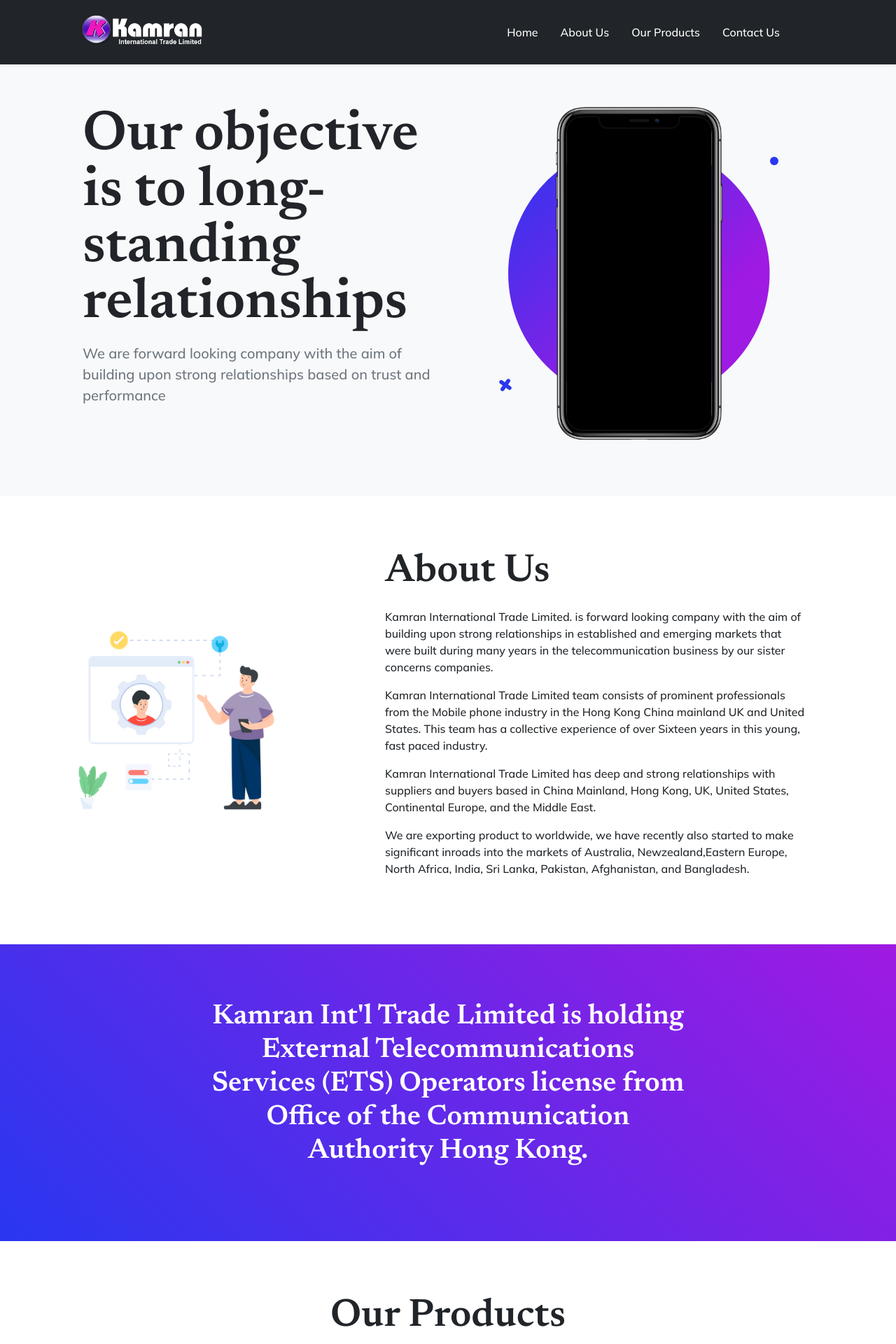
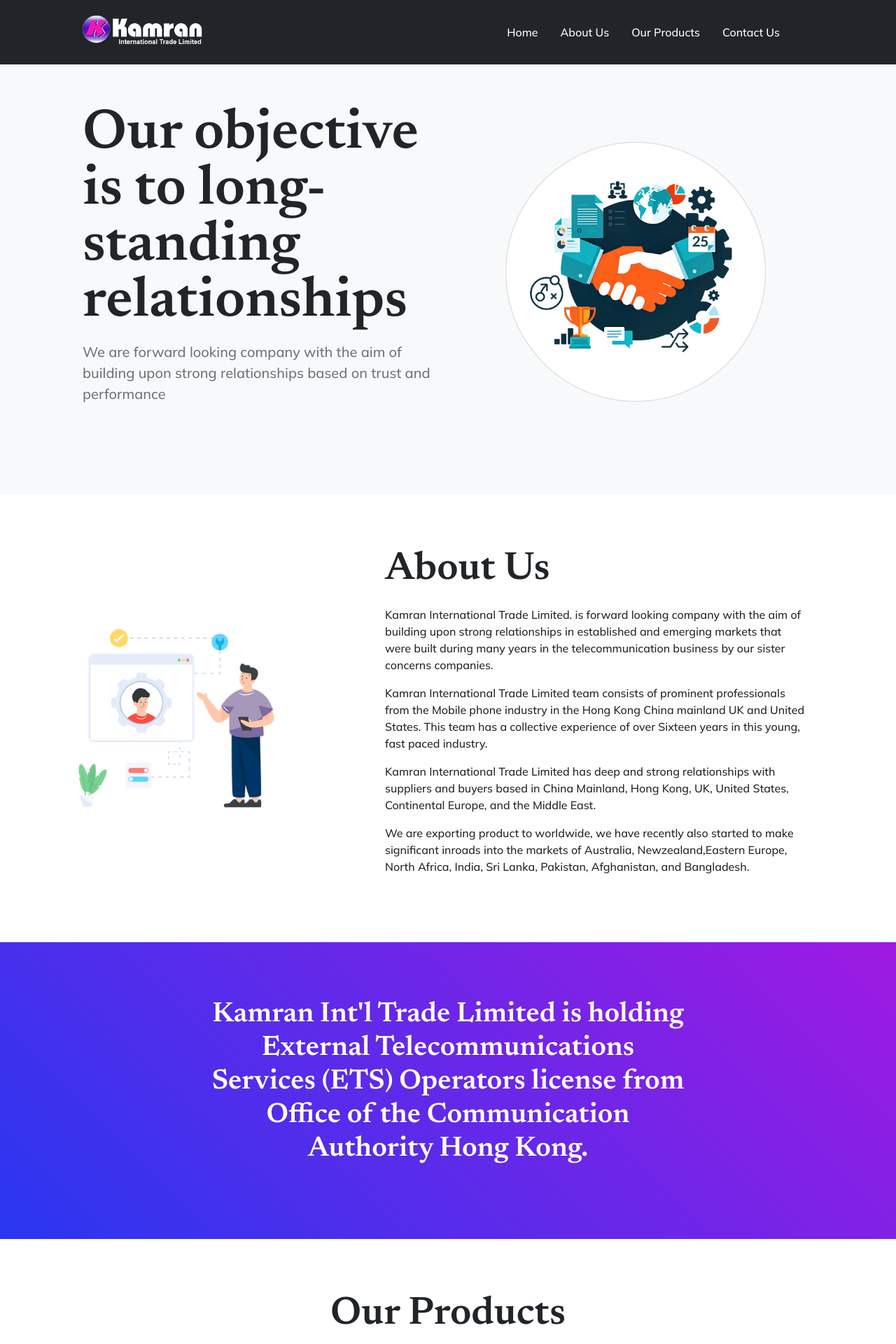
Before and after one commit to octopuscart/kmhk, a PHP site: page / in a window 1280 px wide. Shown: the top 1920 px of the page at 70% size. Run offline with PHP 8.4, Linux system fonts and the light colour scheme; grey boxes are pictures that could not be loaded.

Commit message:
changees

```diff
--- a/index.php
+++ b/index.php
@@ -55,31 +55,7 @@
                     </div>
                     <div class="col-lg-6">
                         <!-- Masthead device mockup feature-->
-                        <div class="masthead-device-mockup">
-                            <svg class="circle" viewBox="0 0 100 100" xmlns="http://www.w3.org/2000/svg">
-                            <defs>
-                            <linearGradient id="circleGradient" gradientTransform="rotate(45)">
-                            <stop class="gradient-start-color" offset="0%"></stop>
-                            <stop class="gradient-end-color" offset="100%"></stop>
-                            </linearGradient>
-                            </defs>
-                            <circle cx="50" cy="50" r="50"></circle></svg
-                            ><svg class="shape-1 d-none d-sm-block" viewBox="0 0 240.83 240.83" xmlns="http://www.w3.org/2000/svg">
-                            <rect x="-32.54" y="78.39" width="305.92" height="84.05" rx="42.03" transform="translate(120.42 -49.88) rotate(45)"></rect>
-                            <rect x="-32.54" y="78.39" width="305.92" height="84.05" rx="42.03" transform="translate(-49.88 120.42) rotate(-45)"></rect></svg
-                            ><svg class="shape-2 d-none d-sm-block" viewBox="0 0 100 100" xmlns="http://www.w3.org/2000/svg"><circle cx="50" cy="50" r="50"></circle></svg>
-                            <div class="device-wrapper">
-                                <div class="device" data-device="iPhoneX" data-orientation="portrait" data-color="black">
-                                    <div class="screen bg-black">
-                                        <!-- PUT CONTENTS HERE:-->
-                                        <!-- * * This can be a video, image, or just about anything else.-->
-                                        <!-- * * Set the max width of your media to 100% and the height to-->
-                                        <!-- * * 100% like the demo example below.-->
-                                        <video muted="muted" autoplay="" loop="" style="max-width: 100%; height: 100%"><source src="assets/img/demo-screen.mp4" type="video/mp4" /></video>
-                                    </div>
-                                </div>
-                            </div>
-                        </div>
+                        <img src="images/clientrelation.png" class="img-fluid" />
                     </div>
                 </div>
             </div>
```
Also changed, not shown: images/clientrelation.png (added).
